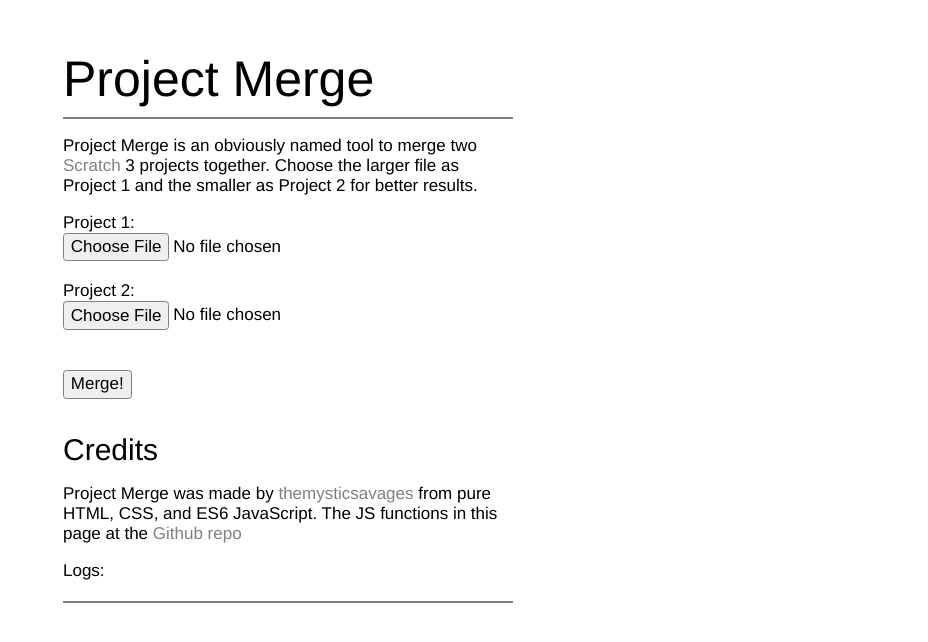
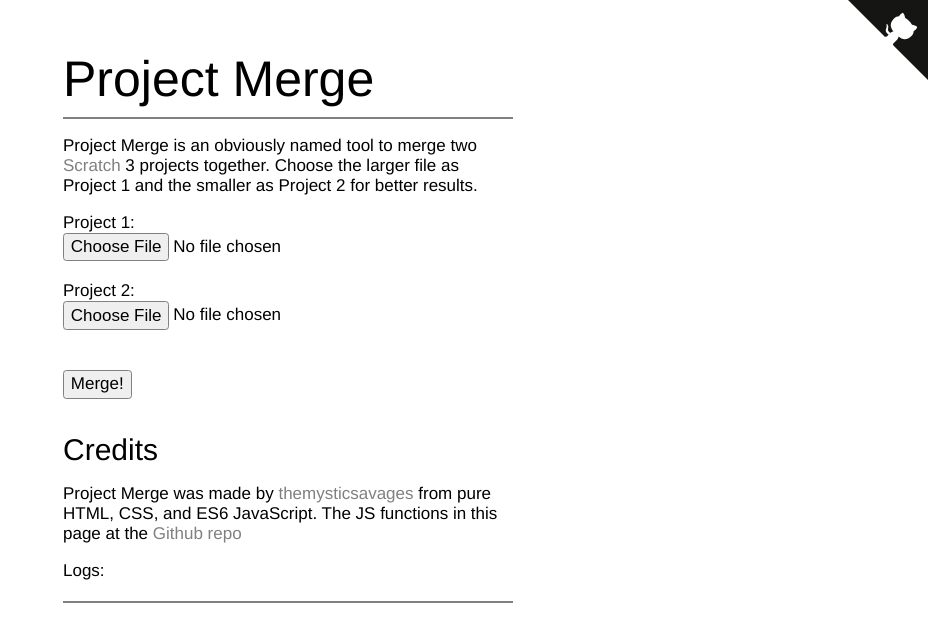
Before and after one commit to UtterDonkey/sb3merge, a plain HTML site: page index.html in a window 1280 px wide. Shown: the whole page, without its empty margins (352-1280 px from the left). Drawn offline with Linux system fonts and the light colour scheme.

Commit message:
Update index.html

```diff
--- a/index.html
+++ b/index.html
@@ -21,6 +21,14 @@
    </style>
   </head>
   <body>
+    <!-- F O R K  M E  O N  G I T H U B -->
+    <div class="demo version-section"><a href="#" class="github-corner" aria-label="View source on GitHub">
+      <svg width="80" height="80" viewBox="0 0 250 250" style="fill:#151513; color:#fff; position: absolute; top: 0; border: 0; right: 0;" aria-hidden="true">
+	<path d="M0,0 L115,115 L130,115 L142,142 L250,250 L250,0 Z"></path>
+	<path d="M128.3,109.0 C113.8,99.7 119.0,89.6 119.0,89.6 C122.0,82.7 120.5,78.6 120.5,78.6 C119.2,72.0 123.4,76.3 123.4,76.3 C127.3,80.9 125.5,87.3 125.5,87.3 C122.9,97.6 130.6,101.9 134.4,103.2" fill="currentColor" style="transform-origin: 130px 106px;" class="octo-arm"></path>
+	<path d="M115.0,115.0 C114.9,115.1 118.7,116.5 119.8,115.4 L133.7,101.6 C136.9,99.2 139.9,98.4 142.2,98.6 C133.8,88.0 127.5,74.4 143.8,58.0 C148.5,53.4 154.0,51.2 159.7,51.0 C160.3,49.4 163.2,43.6 171.4,40.1 C171.4,40.1 176.1,42.5 178.8,56.2 C183.1,58.6 187.2,61.8 190.9,65.4 C194.5,69.0 197.7,73.2 200.1,77.6 C213.8,80.2 216.3,84.9 216.3,84.9 C212.7,93.1 206.9,96.0 205.4,96.6 C205.1,102.4 203.0,107.8 198.3,112.5 C181.9,128.9 168.3,122.5 157.7,114.1 C157.9,116.9 156.7,120.9 152.7,124.9 L141.0,136.5 C139.8,137.7 141.6,141.9 141.8,141.8 Z" fill="currentColor" class="octo-body"></path>
+      </svg></a>
+    </div>
     <h1>Project Merge</h1>
     <hr>
     <p>Project Merge is an obviously named tool to merge two <a href='https://scratch.mit.edu'>Scratch</a> 3 projects together. Choose the larger file as Project 1 and the smaller as Project 2 for better results.</p>
```
